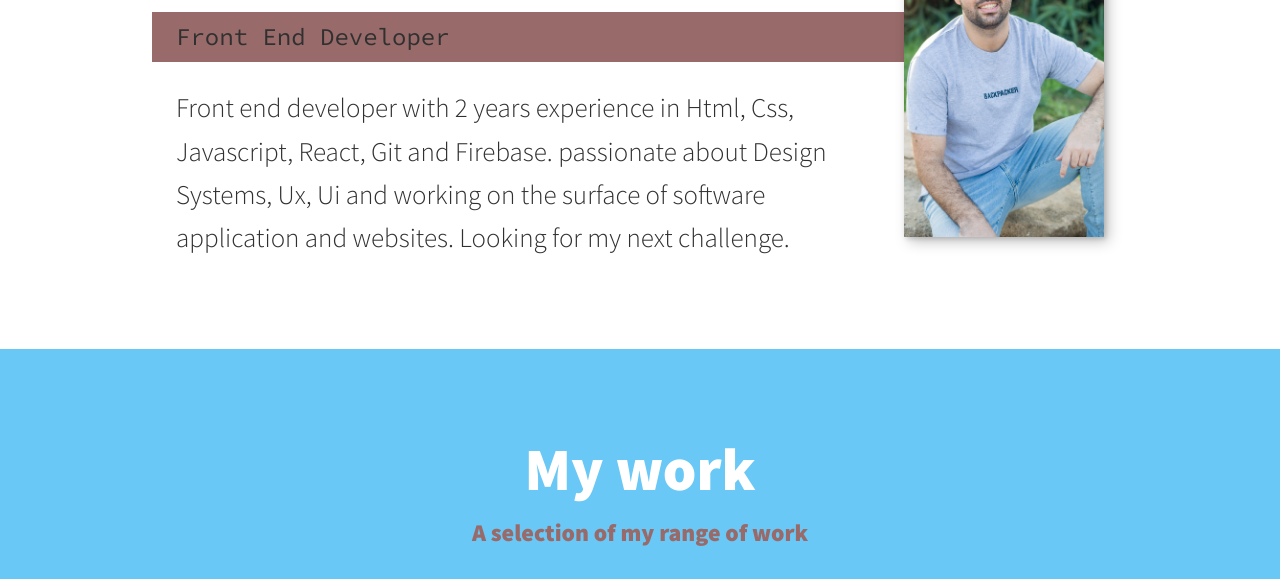
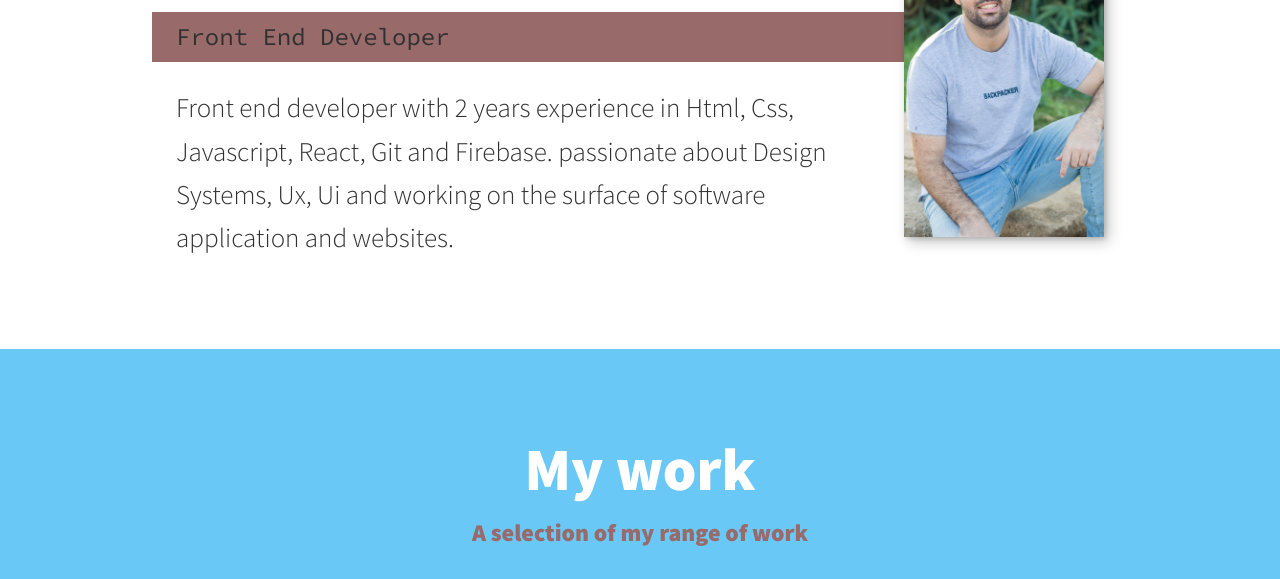
Before and after one commit to trippyy28/yaniv-portfolio, a plain HTML site: page index.html in a window 1280 px wide. Shown: the part 1397-1976 px from the top of the page. Drawn offline with nearby package versions, Linux system fonts and the light colour scheme.

Commit message:
changing the about

```diff
--- a/index.html
+++ b/index.html
@@ -98,8 +98,7 @@
       <div class="about-me__body">
         Front end developer with 2 years experience in Html, Css, Javascript,
         React, Git and Firebase. passionate about Design Systems, Ux, Ui and
-        working on the surface of software application and websites. Looking for
-        my next challenge.
+        working on the surface of software application and websites.
       </div>
 
       <img src="img/me2.jpg" alt="picture of me" class="about-me__img" />
```
